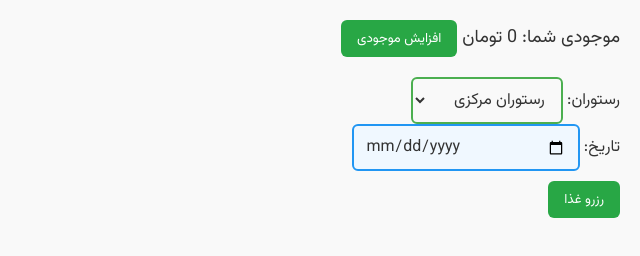
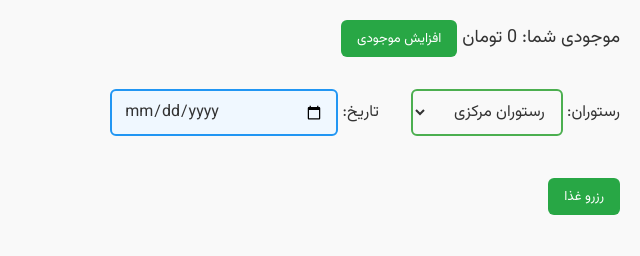
Before and after one commit to ArefOrumiehei/university-system, a plain HTML site: page public/pages/food-reservation.html in a window 1280 px wide. Shown: the whole page, without its empty margins (640-1280 px from the left). Drawn offline with Linux system fonts and the light colour scheme.

Commit message:
Add flex display for resturant and date picker section

```diff
--- a/public/styles/food-reservation.css
+++ b/public/styles/food-reservation.css
@@ -28,6 +28,14 @@ body {
   border-radius: 8px;
   padding: 8px;
   z-index: 100;
+}
+
+.inputs {
+  display: flex;
+  align-items: center;
+  justify-content: flex-start;
+  gap: 2rem;
+  margin: 2rem 0;
 }
 
 button {
```
